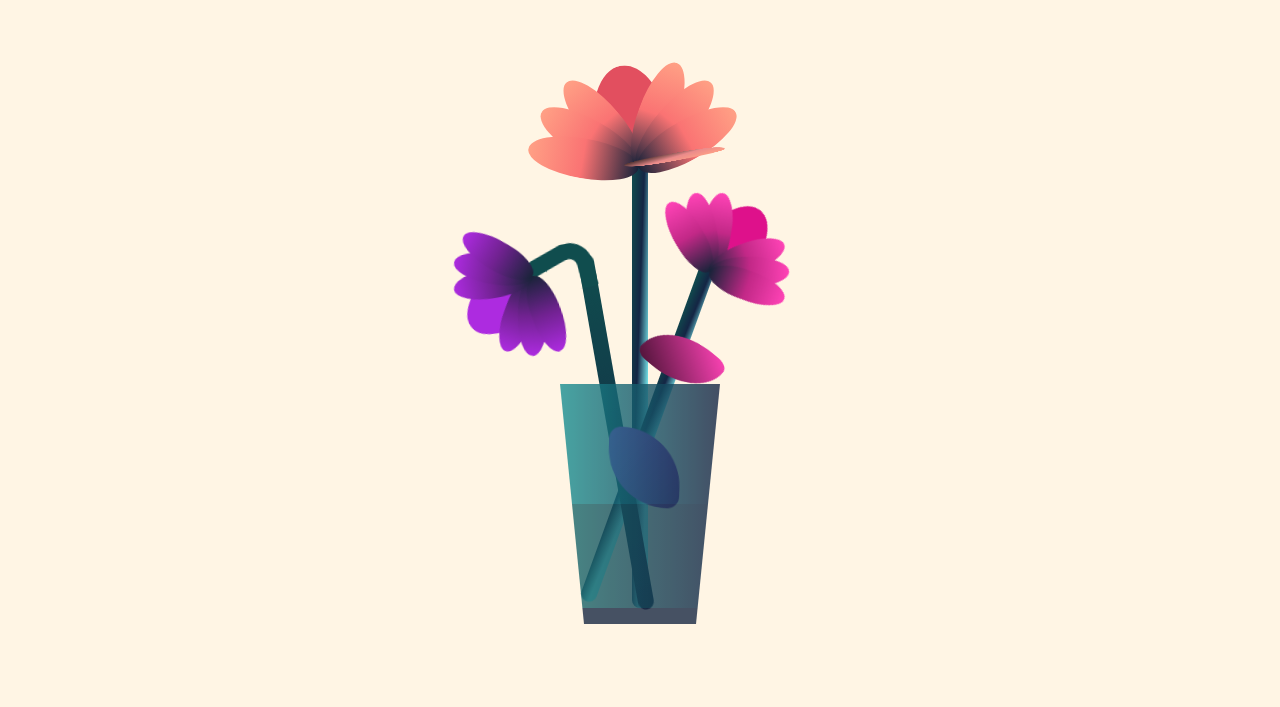
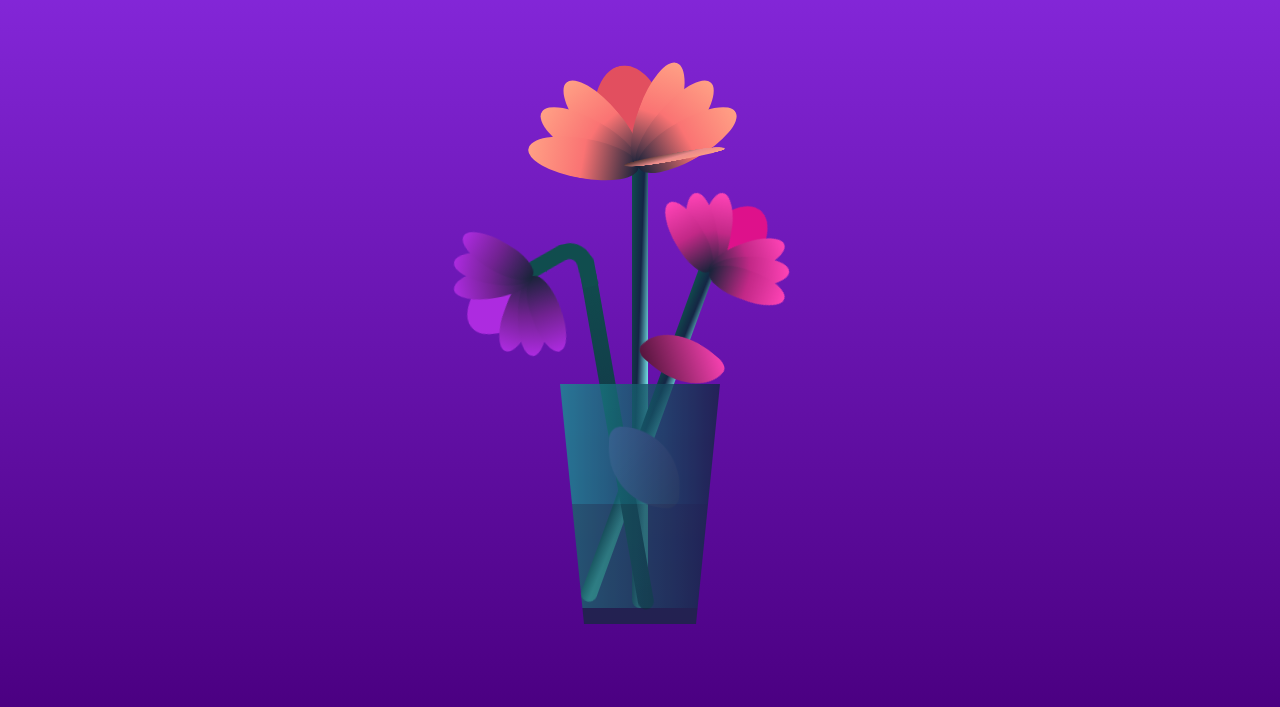
Before and after one commit to FortuneMeya/2-05-2025, a plain HTML site: page lastpage.html in a window 1280 px wide. Shown: the part 93-800 px from the top of the page. Drawn offline with Linux system fonts and the light colour scheme.

Commit message:
Update flower.css

```diff
--- a/css/flower.css
+++ b/css/flower.css
@@ -6,22 +6,22 @@
     box-sizing: border-box;
 }
 
-:root{
-    --color-bg: linear-gradient(to top,#010329,#000005);
-    --color-glass:linear-gradient(to left,#142544,#1a9092);
-    --color-water:linear-gradient(to left,#142544,#1b6d6e);
+:root {
+    --color-bg: linear-gradient(to top, #4b0082, #8a2be2); /* Deep purple gradient */
+    --color-glass: linear-gradient(to left, #142544, #1a9092);
+    --color-water: linear-gradient(to left, #142544, #1b6d6e);
 }
 
-body{
-    background-color: #FFF5E4;
+body {
+    background: var(--color-bg); /* Apply purple gradient */
     min-height: 100vh;
     display: flex;
-    flex-direction: column; /* Change the direction to column */
+    flex-direction: column;
     align-items: center;
-    justify-content: flex-start; /* Align items to the start of the container */
+    justify-content: flex-start;
     overflow: hidden;
-	color: #FF9494;
-	font-family: courier;
+    color: #ffffff; /* White text for contrast */
+    font-family: Courier, monospace;
 }
 
 #thankyou {
```
